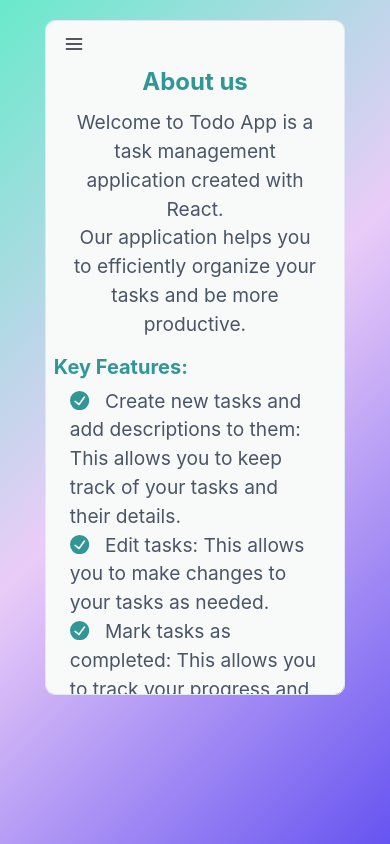
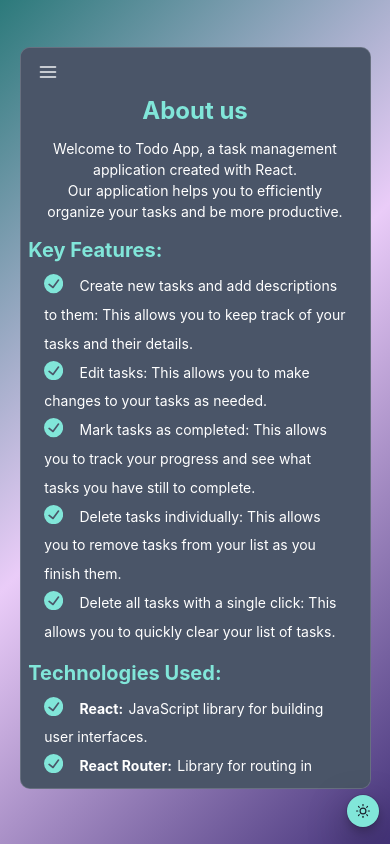
Before and after one commit to YanetOlmedo/my-react-task-list, a React (Vite) app: page /about-us in a window 390 px wide. Built offline with nearby package versions, Linux system fonts and the light colour scheme.

Commit message:
Implementación del dark mode y optimización de medidas para una experiencia responsive

```diff
--- a/src/App.jsx
+++ b/src/App.jsx
@@ -1,26 +1,57 @@
-import { Box } from "@chakra-ui/react";
+import { Box, Flex, Button, useColorMode } from "@chakra-ui/react";
+import { MoonIcon, SunIcon } from "@chakra-ui/icons";
 import MainMenu from "./Components/Menu";
 
 function App() {
+  const { colorMode, toggleColorMode } = useColorMode();
+
   return (
-    <Box w="100vw" pt="5%" h="100vh" textAlign="center" fontSize="1.2rem" bgGradient="linear-gradient(-225deg, #69EACB 0%, #EACCF8 48%, #6654F1 100%);">
+    <Flex
+      w="100vw"
+      pt="5%"
+      h="100vh"
+      textAlign="center"
+      fontSize="1.2rem"
+      bg={
+        colorMode === "light"
+          ? "linear-gradient(-225deg, #69EACB 0%, #EACCF8 48%, #6654F1 100%);"
+          : "linear-gradient(-225deg, #2C7A7B 0%, #EACCF8 48%, #44337A 100%);"
+      }
+      position="relative"
+    >
       <Box
         p="2%"
         className="container"
         m="auto"
+        mb="14%"
         borderWidth="1px"
         borderRadius="10px"
-        width="40vw"
+        width={["90%", "80%", "45vw"]}
         minW="300px"
-        h="80vh"
-        bg="rgb(248, 249, 249)"
+        h={["90%", "80%", "80vh"]}
+        bg={colorMode === "light" ? "white" : "gray.600"}
         overflow="auto"
       >
-        <div className="todo-app">
-          <MainMenu />
-        </div>
+        <MainMenu />
       </Box>
-    </Box>
+      <Box position="absolute" bottom="2%" right="2%">
+        <Button
+          colorScheme="teal"
+          onClick={toggleColorMode}
+          justifyContent="center"
+          borderRadius={50}
+          w="50%"
+          size={["sm", "md", "lg"]}
+          boxShadow="dark-lg"
+        >
+          {colorMode === "dark" ? (
+            <SunIcon margin="0" />
+          ) : (
+            <MoonIcon margin="0" />
+          )}
+        </Button>
+      </Box>
+    </Flex>
   );
 }
 
--- a/src/Components/Header.jsx
+++ b/src/Components/Header.jsx
@@ -1,11 +1,15 @@
-import { Text, Flex } from "@chakra-ui/react";
+import { Text, Flex, useBreakpointValue } from "@chakra-ui/react";
+import { Link } from "react-router-dom";
 
 export default function Header() {
+  const headingSize = useBreakpointValue({ base: "2rem", md: "3rem" });
+
   return (
     <Flex justify="center" align="center" mb="8%" mt="5%">
+      <Link to="/">
         <Text
           as="h1"
-        fontSize="2.8rem"
+          fontSize={headingSize}
           fontWeight="extrabold"
           bgGradient="linear(to-r, teal.500, teal.200)"
           bgClip="text"
@@ -13,6 +17,7 @@ export default function Header() {
         >
           Todo App
         </Text>
+      </Link>
       <Text fontSize="2.8rem" color="teal.500">
         ✓
       </Text>
--- a/src/Components/Menu.jsx
+++ b/src/Components/Menu.jsx
@@ -1,18 +1,35 @@
-import { Flex, Menu, MenuButton, MenuList, MenuItem, IconButton } from "@chakra-ui/react";
+import {
+  Flex,
+  Menu,
+  MenuButton,
+  MenuList,
+  MenuItem,
+  IconButton,
+} from "@chakra-ui/react";
 import { HamburgerIcon } from "@chakra-ui/icons";
+import { Text, useBreakpointValue } from "@chakra-ui/react";
 import { Link, BrowserRouter, Routes, Route } from "react-router-dom";
 import Home from "../pages/Home";
 import AboutUs from "../pages/AboutUs";
 import Tasks from "../pages/Tasks";
 
 function NavigationMenu() {
+  const textSize = useBreakpointValue({ base: "sm", md: "md" });
   return (
     <Flex justifyContent="flex-start" alignItems="flex-start">
       <Menu>
         <Link to="#">
-          <MenuButton as={IconButton} aria-label="Menu" icon={<HamburgerIcon />} variant="ghost" boxSize={6} fontSize="xl"/>
+          <MenuButton
+            as={IconButton}
+            aria-label="Menu"
+            icon={<HamburgerIcon />}
+            variant="ghost"
+            boxSize={6}
+            fontSize="xl"
+          />
         </Link>
         <MenuList>
+          <Text fontSize={textSize}>
             <MenuItem as={Link} to="/">
               Home
             </MenuItem>
@@ -22,6 +39,7 @@ function NavigationMenu() {
             <MenuItem as={Link} to="/about-us">
               About Us
             </MenuItem>
+          </Text>
         </MenuList>
       </Menu>
     </Flex>
--- a/src/Components/Task.jsx
+++ b/src/Components/Task.jsx
@@ -1,29 +1,54 @@
 import { useState, useEffect } from "react";
-import { ListItem, Checkbox, Input, Flex, Text, Button, Box } from "@chakra-ui/react";
+import {
+  ListItem,
+  Checkbox,
+  Input,
+  Flex,
+  Text,
+  Button,
+  Box,
+  useBreakpointValue,
+  useColorMode,
+} from "@chakra-ui/react";
 import { EditIcon, DeleteIcon, CheckIcon } from "@chakra-ui/icons";
 import swal from "sweetalert";
 
 export default function Task(props) {
-  const { id, title, description, completed, onTaskCompletion, onTaskEdit, onTaskDelete } = props;
+  const fontSize = useBreakpointValue({ base: "sm", md: "md" });
+  const buttonSize = useBreakpointValue({ base: "sm", md: "md" });
+  const { colorMode } = useColorMode();
+  const {
+    id,
+    title,
+    description,
+    completed,
+    onTaskCompletion,
+    onTaskEdit,
+    onTaskDelete,
+  } = props;
   const [isCompleted, setIsCompleted] = useState(completed);
   const [isEditing, setIsEditing] = useState(false);
   const [editedTitle, setEditedTitle] = useState(title);
   const [editedDescription, setEditedDescription] = useState(description);
 
+  // Establece los valores iniciales de edición cuando cambian las props
   useEffect(() => {
     setEditedTitle(title);
     setEditedDescription(description);
   }, [title, description]);
 
+  //Maneja el clic en el checkbox para marcar o desmarcar una tarea como completada
   const handleClickCheck = () => {
     setIsCompleted(!isCompleted);
     onTaskCompletion(id, !isCompleted);
   };
 
+  // Maneja el clic en el botón "Edit" para cambiar al modo de edición de la tarea
   const handleEdit = () => {
     setIsEditing(true);
   };
 
+   // Maneja el clic en el botón "Save" para guardar los cambios realizados en la tarea
   const handleSave = () => {
     swal({
       title: "Save changes?",
@@ -45,6 +70,7 @@ export default function Task(props) {
     });
   };
 
+  // Maneja el clic en el botón "Delete" para eliminar la tarea
   const handleDelete = () => {
     swal({
       title: "Are you sure?",
@@ -62,17 +88,30 @@ export default function Task(props) {
     });
   };
 
+
   return (
     <ListItem>
-      <Box bg="gray.100" p="4" rounded="md" mb="4">
+      <Box
+        bg={colorMode === "light" ? "gray.100" : "gray.700"}
+        p="4"
+        rounded="md"
+        mb="4"
+        mt="10"
+      >
         <Flex alignItems="center">
           <Checkbox
             isChecked={isCompleted}
             onChange={handleClickCheck}
             size="lg"
-            style={{ borderColor: 'rgba(0, 0, 0, 0.3)' }}
+            style={{ borderColor: "rgba(0, 0, 0, 0.3)" }}
           />
-          <Text ml="10px" fontWeight="bold" textDecoration={isCompleted ? "line-through" : "none"}>
+          <Text
+            color={colorMode === "light" ? "gray.700" : "whitesmoke"}
+            ml="10px"
+            fontWeight="bold"
+            textDecoration={isCompleted ? "line-through" : "none"}
+            fontSize={fontSize}
+          >
             {isEditing ? (
               <Input
                 type="text"
@@ -84,7 +123,12 @@ export default function Task(props) {
             )}
           </Text>
         </Flex>
-        <Text mt="2" textAlign="left">
+        <Text
+          mt="2"
+          textAlign="left"
+          fontSize={fontSize}
+          color={colorMode === "light" ? "gray.700" : "whitesmoke"}
+        >
           {isEditing ? (
             <Input
               type="text"
@@ -97,15 +141,15 @@ export default function Task(props) {
         </Text>
         <Flex mt="2" justify="flex-end" gap="10px">
           {isEditing ? (
-            <Button colorScheme="teal" onClick={handleSave}>
+            <Button colorScheme="teal" onClick={handleSave} size={buttonSize}>
               <CheckIcon />
             </Button>
           ) : (
-            <Button colorScheme="teal" onClick={handleEdit}>
+            <Button colorScheme="teal" onClick={handleEdit} size={buttonSize}>
               <EditIcon />
             </Button>
           )}
-          <Button colorScheme="red" onClick={handleDelete}>
+          <Button colorScheme="red" onClick={handleDelete} size={buttonSize}>
             <DeleteIcon />
           </Button>
         </Flex>
--- a/src/Components/TaskList.jsx
+++ b/src/Components/TaskList.jsx
@@ -1,10 +1,27 @@
-import { Box, Button, FormControl, FormErrorMessage, Input, Text, UnorderedList } from "@chakra-ui/react";
+import {
+  Box,
+  Button,
+  FormControl,
+  FormErrorMessage,
+  Input,
+  Text,
+  UnorderedList,
+  useColorMode,
+  useBreakpointValue,
+} from "@chakra-ui/react";
 import { Textarea } from "@chakra-ui/react";
 import Task from "./Task";
 import { useForm } from "react-hook-form";
 import { useTaskList } from "./useTaskList";
 
 const TaskList = (props) => {
+  const { colorMode } = useColorMode();
+  const textSize = useBreakpointValue({
+    base: "lg",
+    md: "xl",
+    lg: "2xl",
+    xl: "xl",
+  });
   const { list } = props;
   const {
     listTask,
@@ -30,10 +47,12 @@ const TaskList = (props) => {
     reset();
   };
 
+   //Controla la cantidad de tareas pendientes.
   const getPendingTasksCount = () => {
     return listTask.filter((task) => !task.stat).length;
   };
 
+  // Maneja el cambio en el campo de entrada de la tarea
   const handleTaskInputChange = () => {
     trigger("task");
   };
@@ -43,6 +62,8 @@ const TaskList = (props) => {
       <form onSubmit={handleSubmit(onSubmit)}>
         <FormControl isInvalid={errors.task} mb={2}>
           <Input
+            bg={colorMode === "light" ? "gray.100" : "gray.700"}
+            h="3rem"
             type="text"
             placeholder="Add your new todo"
             {...register("task", {
@@ -58,33 +79,63 @@ const TaskList = (props) => {
             })}
             onInput={handleTaskInputChange}
           />
-          <FormErrorMessage>{errors.task && errors.task.message}</FormErrorMessage>
+          <FormErrorMessage>
+            {errors.task && errors.task.message}
+          </FormErrorMessage>
         </FormControl>
 
         <FormControl isInvalid={errors.description} mb={2}>
           <Textarea
+            bg={colorMode === "light" ? "gray.100" : "gray.700"}
             placeholder="Add task's description (optional)"
             {...register("description")}
             resize="vertical"
-            h="6rem"
+            h="7rem"
           />
         </FormControl>
 
-        <Box display="flex" alignItems="center" justifyContent="space-between" mb={2}>
+        <Box
+          display="flex"
+          alignItems="center"
+          justifyContent="space-between"
+          mb={2}
+        >
           <Button type="submit" colorScheme="teal" size="sm" width="48%">
             Add task
           </Button>
-          <Button colorScheme="red" size="sm" variant="outline" width="48%" onClick={handleClear}>
+          <Button
+            colorScheme="red"
+            size="sm"
+            variant="outline"
+            width="48%"
+            onClick={handleClear}
+          >
             Clear all
           </Button>
         </Box>
       </form>
 
-      <Text fontSize="1.3rem" color="gray.600" fontWeight="semibold" letterSpacing="wide">
-        You have {getPendingTasksCount()} pending task{getPendingTasksCount() !== 1 ? "s" : ""}
+      <Text
+        fontSize={textSize}
+        color={colorMode === "light" ? "gray.700" : "gray.100"}
+        fontWeight="semibold"
+        letterSpacing="wide"
+      >
+        You have {getPendingTasksCount()} pending task
+        {getPendingTasksCount() !== 1 ? "s" : ""}
       </Text>
 
-      <Text fontSize="0.9rem" color="gray.500" mt={2}>
+      <Text
+        fontSize={useBreakpointValue({
+          base: "md",
+          sm: "sm",
+          md: "md",
+          lg: "md",
+          xl: "md",
+        })}
+        color={colorMode === "light" ? "gray.500" : "gray.200"}
+        mt={2}
+      >
         Stay productive and keep up the good work! 😊
       </Text>
 
--- /dev/null
+++ b/src/Theme.jsx
@@ -0,0 +1,8 @@
+import { extendTheme } from "@chakra-ui/react";
+
+const config = {
+    initialColorMode: "dark",
+    useSystemColorMode: false
+  };
+
+export const myNewTheme = extendTheme({ config });
--- a/src/index.css
+++ b/src/index.css
@@ -2,8 +2,5 @@
   font-family: Inter, system-ui, Avenir, Helvetica, Arial, sans-serif;
   margin: 0;
   padding: 0;
-  /* line-height: 1.5;
-  font-weight: 400; */
-  /* background: linear-gradient(90deg, #efd5ff 0%, #515ada 100%); */
 
 }
--- a/src/main.jsx
+++ b/src/main.jsx
@@ -1,14 +1,15 @@
-import React from 'react'
-import ReactDOM from 'react-dom/client'
-import App from './App.jsx'
-import './index.css'
-import { ChakraProvider } from '@chakra-ui/react'
+import React from "react";
+import ReactDOM from "react-dom/client";
+import App from "./App.jsx";
+import "./index.css";
+import { ChakraProvider, ColorModeScript } from "@chakra-ui/react";
+import { myNewTheme } from "./Theme.jsx";
 
-ReactDOM.createRoot(document.getElementById('root')).render(
+ReactDOM.createRoot(document.getElementById("root")).render(
   <React.StrictMode>
-    <ChakraProvider>
+    <ColorModeScript initialColorMode={myNewTheme.config.initialColorMode} />
+    <ChakraProvider theme={myNewTheme}>
       <App />
     </ChakraProvider>
-
-  </React.StrictMode>,
-)
+  </React.StrictMode>
+);
--- a/src/pages/AboutUs.jsx
+++ b/src/pages/AboutUs.jsx
@@ -1,11 +1,26 @@
-import { Heading, Text, UnorderedList, ListItem } from "@chakra-ui/react";
+import {
+  Heading,
+  Text,
+  UnorderedList,
+  ListItem,
+  useColorMode,
+  useBreakpointValue,
+} from "@chakra-ui/react";
 import { CheckCircleIcon } from "@chakra-ui/icons";
 
-const ColoredCheckCircleIcon = ({ mr = "2", mb = "1" }) => (
-  <CheckCircleIcon color="teal.500" mr={mr} mb={mb} />
+const ColoredCheckCircleIcon = ({ colorMode, mr = "2", mb = "1" }) => (
+  <CheckCircleIcon
+    color={colorMode === "light" ? "teal" : "teal.200"}
+    mr={mr}
+    mb={mb}
+  />
 );
 
 function AboutUs() {
+  const { colorMode } = useColorMode();
+  const colorText = "gray.600";
+  const textSize = useBreakpointValue({ base: "sm", md: "md" });
+
   const keyFeatures = [
     "Create new tasks and add descriptions to them: This allows you to keep track of your tasks and their details.",
     "Edit tasks: This allows you to make changes to your tasks as needed.",
@@ -15,51 +30,123 @@ function AboutUs() {
   ];
 
   const technologiesUsed = [
-    { name: "React", description: "JavaScript library for building user interfaces." },
-    { name: "React Router", description: "Library for routing in React applications." },
-    { name: "React Hook Form", description: "Library for form handling in React." },
-    { name: "Chakra UI", description: "Component library for building accessible and customizable UI components." },
+    {
+      name: "React",
+      description: "JavaScript library for building user interfaces.",
+    },
+    {
+      name: "React Router",
+      description: "Library for routing in React applications.",
+    },
+    {
+      name: "React Hook Form",
+      description: "Library for form handling in React.",
+    },
+    {
+      name: "Chakra UI",
+      description:
+        "Component library for building accessible and customizable UI components.",
+    },
     { name: "UUID", description: "Library for generating unique identifiers." },
-    { name: "Sweetalert", description: "Library for displaying alerts and modal dialogs." },
-    { name: "HTML", description: "Markup language for structuring the application's content." },
-    { name: "CSS", description: "Styling language for designing the application's appearance." },
+    {
+      name: "Sweetalert",
+      description: "Library for displaying alerts and modal dialogs.",
+    },
+    {
+      name: "HTML",
+      description: "Markup language for structuring the application's content.",
+    },
+    {
+      name: "CSS",
+      description:
+        "Styling language for designing the application's appearance.",
+    },
   ];
 
   return (
     <>
-      <Heading as="h2" size="lg" fontWeight="bold" mt="2%" mb="2" p="1%" color="teal.500">
+      <Heading
+        as="h2"
+        size="lg"
+        fontWeight="bold"
+        mt="2%"
+        mb="2"
+        p="1%"
+        color={colorMode === "light" ? "teal" : "teal.200"}
+      >
         About us
       </Heading>
-      <Text mx="4" color="gray.600">
-        Welcome to Todo App is a task management application created with React.
+      <Text
+        mx="4"
+        color={colorMode === "light" ? colorText : "white"}
+        fontSize={textSize}
+      >
+        Welcome to Todo App, a task management application created with React.
       </Text>
-      <Text mx="4" mb="2" color="gray.600">
-        Our application helps you to efficiently organize your tasks and be more productive.
+      <Text
+        mx="4"
+        mb="2"
+        color={colorMode === "light" ? colorText : "white"}
+        fontSize={textSize}
+      >
+        Our application helps you to efficiently organize your tasks and be more
+        productive.
       </Text>
-      <Heading as="h3" size="md" fontWeight="bold" mt="4" mb="2" textAlign="left" color="teal.500">
+      <Heading
+        as="h3"
+        size="md"
+        fontWeight="bold"
+        mt="4"
+        mb="2"
+        textAlign="left"
+        color={colorMode === "light" ? "teal" : "teal.200"}
+      >
         Key Features:
       </Heading>
       <UnorderedList mx="4" textAlign="left" listStyleType="none">
         {keyFeatures.map((feature, index) => (
           <ListItem key={index}>
             <ColoredCheckCircleIcon />
-            <Text as="span" color="gray.600" ml="2">
+            <Text
+              as="span"
+              color={colorMode === "light" ? colorText : "white"}
+              ml="2"
+              fontSize={textSize}
+            >
               {feature}
             </Text>
           </ListItem>
         ))}
       </UnorderedList>
-      <Heading as="h3" size="md" fontWeight="bold" mt="4" mb="2" textAlign="left" color="teal.500">
+      <Heading
+        as="h3"
+        size="md"
+        fontWeight="bold"
+        mt="4"
+        mb="2"
+        textAlign="left"
+        color={colorMode === "light" ? "teal" : "teal.200"}
+      >
         Technologies Used:
       </Heading>
       <UnorderedList mx="4" textAlign="left" style={{ listStyleType: "none" }}>
         {technologiesUsed.map((technology, index) => (
           <ListItem key={index}>
             <ColoredCheckCircleIcon />
-            <Text as="span" color="gray.600" fontWeight="bold" ml="2">
+            <Text
+              as="span"
+              color={colorMode === "light" ? colorText : "white"}
+              fontWeight="bold"
+              ml="2"
+              fontSize={textSize}
+            >
               {technology.name}:
             </Text>{" "}
-            <Text as="span" color="gray.600">
+            <Text
+              as="span"
+              color={colorMode === "light" ? colorText : "white"}
+              fontSize={textSize}
+            >
               {technology.description}
             </Text>
           </ListItem>
--- a/src/pages/Home.jsx
+++ b/src/pages/Home.jsx
@@ -1,36 +1,65 @@
 import { Link } from "react-router-dom";
-import { Button, Box, Image, Flex, Text } from "@chakra-ui/react";
+import {
+  Button,
+  Box,
+  Image,
+  Flex,
+  Text,
+  useColorMode,
+  useBreakpointValue,
+} from "@chakra-ui/react";
 import todo from "../assets/todo.png";
 
 export default function Home() {
+  const headingSize = useBreakpointValue({ base: "2rem", md: "3rem" });
+  const imageSize = useBreakpointValue({ base: "150px", md: "250px" });
+  const { colorMode } = useColorMode();
+
   return (
     <Flex
       align="center"
-      justify="center"
+      // justify="center"
       direction="column"
       mt="5%"
-      minHeight="100vh"
     >
       <Text
         bgGradient="linear(to-r, teal.500, teal.200)"
         bgClip="text"
-        fontSize="2.8rem"
+        fontSize={headingSize}
         fontWeight="bold"
         textAlign="center"
         mb={2}
       >
         Welcome to Todo App!
       </Text>
-      <Image src={todo} alt="Task List" boxSize={250} />
-        <Text mt={4} mb={6} mx={8}>
+      <Image src={todo} alt="Task List" boxSize={imageSize} />
+      <Text mt={4} mb={5} mx={8}>
         Start being more organized and productive with our task management tool!
       </Text>
-        <Text mt={4} fontWeight="bold" fontSize="1rem" color="gray.600">Click below to get started.</Text>
+      <Text
+        mt={4}
+        fontWeight="bold"
+        fontSize="1rem"
+        color={colorMode === "light" ? "gray.600" : "white"}
+      >
+        Click below to get started.
+      </Text>
       <Link to="/tasks">
-          <Button colorScheme="teal" mt={6} w={20}>Start</Button>
+        <Button colorScheme="teal" mt={3} w={20}>
+          Start
+        </Button>
       </Link>
-        <Box mt="auto" textAlign="right" fontSize="sm" color="gray.500" pr={4} pb={4}>
-          <a href="https://www.vecteezy.com/free-png/to-do-list">To Do List PNGs by Vecteezy</a>
+      <Box
+        mt="5%"
+        textAlign="right"
+        fontSize="xs"
+        color="gray.500"
+        pr={4}
+        pb={4}
+      >
+        <a href="https://www.vecteezy.com/free-png/to-do-list">
+          To Do List PNGs by Vecteezy
+        </a>
       </Box>
     </Flex>
   );
--- a/src/pages/Tasks.jsx
+++ b/src/pages/Tasks.jsx
@@ -4,7 +4,7 @@ import Header from "../Components/Header";
 function Tasks(props) {
   return (
     <div>
-      <Header/>
+      <Header />
       <TaskList list={props.list} />
     </div>
   );
```
Also changed, not shown: src/Components/useTaskList.jsx (+7 -0 lines). Lines whose indentation alone changed are shown as unchanged.
